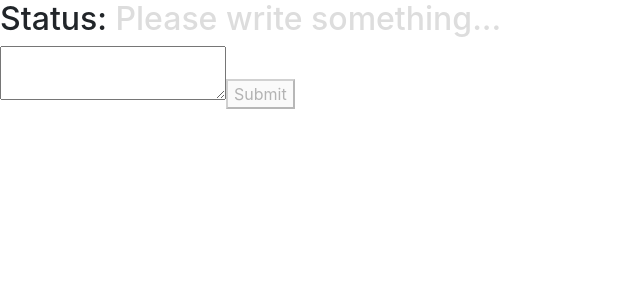
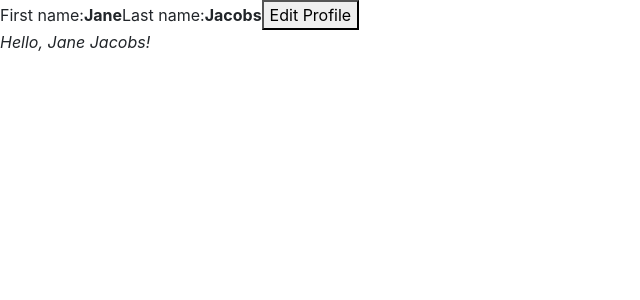
Before and after one commit to nishanmazumder/todo-react, a React (Create React App) app: page / in a window 1280 px wide. Shown: the top 300 px of the page, without its empty margins (0-640 px from the left). Built offline with nearby package versions, Linux system fonts and the light colour scheme.

Commit message:
form edit added

```diff
--- /dev/null
+++ b/src/components/jsx/Form/Profiler.js
@@ -0,0 +1,28 @@
+import React, { useState } from 'react'
+
+export default function EditProfile() {
+   const [active, setActive] = useState(true)
+   const [fname, setFname] = useState('Jane')
+   const [lname, setLname] = useState('Jacobs')
+
+   return (
+      <form onSubmit={e => {
+         e.preventDefault()
+      }}>
+         <label>
+            First name:
+            {active ?
+               <b>{fname}</b> : <input value={fname} onChange={e => setFname(e.target.value)} />}
+         </label>
+         <label>
+            Last name:
+            {active ?
+               <b>{lname}</b> : <input value={lname} onChange={e => setLname(e.target.value)} />}
+         </label>
+         <button onClick={() => setActive(!active)}>
+            {active ? "Edit" : "Save"} Profile
+         </button>
+         <p><i>Hello, {fname} {lname}!</i></p>
+      </form>
+   );
+}
--- a/src/index.js
+++ b/src/index.js
@@ -18,7 +18,8 @@ import "./index.css";
 // import TaskApp2 from "./components/jsx/TaskApp2/App";
 // import Todo from "./components/jsx/TaskApp3/App";
 // import Immer from "./components/jsx/TaskAPPImmer/App";
-import FormSubmit from "./components/jsx/Form/App";
+// import FormSubmit from "./components/jsx/Form/App";
+import EditProfile from "./components/jsx/Form/Profiler";
 
 import reportWebVitals from "./reportWebVitals";
 
@@ -42,7 +43,8 @@ root.render(
    {/* <TaskApp2/> */}
    {/* <Todo/> */}
    {/* <Immer/> */}
-   <FormSubmit/>
+   {/* <FormSubmit/> */}
+   <EditProfile/>
   </React.StrictMode>
 );
 
```
